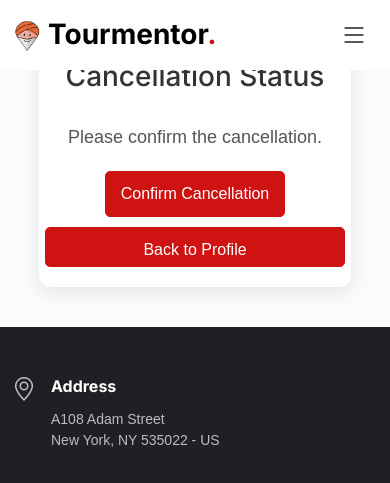
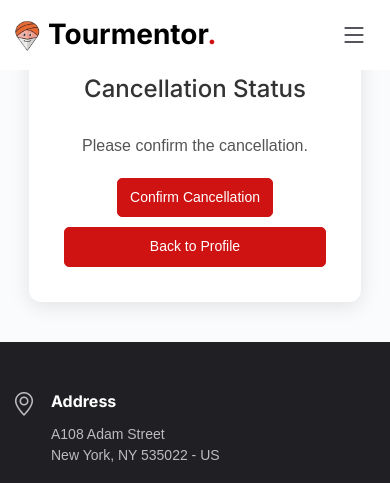
Before and after one commit to kannan2004-cre/tourmentor, a PHP site: page /cancel-booking.php in a window 390 px wide. Shown: the top 483 px of the page. Run offline with PHP 8.4, Linux system fonts and the light colour scheme; the visitor is signed in with stand-in values (Sample User, id 1).

Commit message:
almost final

```diff
--- a/cancel-booking.php
+++ b/cancel-booking.php
@@ -1,6 +1,5 @@
 <?php
 include('header.php');
-session_start();
 
 if (!isset($_SESSION['user_email'])) {
     header("Location: login.php");
@@ -65,13 +64,14 @@ $conn->close();
         }
 
         .cancel-container {
-            width: 80%;
+            width: 90%;
+            max-width: 600px;
             display: flex;
             flex-direction: column;
             justify-content: center;
             align-items: center;
             margin: 40px auto;
-            padding: 20px;
+            padding: 60px;
             background-color: #fff;
             border-radius: 12px;
             box-shadow: 0 4px 20px rgba(0, 0, 0, 0.1);
@@ -90,12 +90,13 @@ $conn->close();
             margin: 10px 0;
         }
 
-        .cancel-container a{
-            width: 300px;
+        .cancel-container a {
+            width: 100%;
+            max-width: 300px;
             height: 40px;
         }
 
-        .cancel-container a , button {
+        .cancel-container a, .cancel-container button {
             background-color: #cf1313;
             border: 1px solid #cf1313;
             color: white;
@@ -105,20 +106,111 @@ $conn->close();
             border-radius: 5px;
             text-decoration: none;
             font-size: 16px;
+            width: 100%;
+            max-width: 300px;
         }
 
-        .cancel-container a:hover , button:hover{
+        .cancel-container a:hover, .cancel-container button:hover {
             transition: 0.3s ease-in-out;
             background-color: #ffa600;
             color: black;
         }
+
+        .popup {
+            display: none;
+            position: fixed;
+            left: 0;
+            top: 0;
+            width: 100%;
+            height: 100%;
+            background-color: rgba(0, 0, 0, 0.5);
+            justify-content: center;
+            align-items: center;
+            padding: 20px;
+            box-sizing: border-box;
+        }
+
+        .popup-content {
+            background-color: #fff;
+            padding: 20px;
+            border-radius: 8px;
+            text-align: center;
+            width: 100%;
+            max-width: 400px;
+        }
+
+        .popup-content input {
+            margin-top: 10px;
+            padding: 8px;
+            width: 100%;
+            border: 1px solid #ccc;
+            border-radius: 4px;
+            box-sizing: border-box;
+        }
+
+        .popup-content button {
+            margin-top: 10px;
+            padding: 10px 15px;
+            background-color: #cf1313;
+            border: none;
+            color: white;
+            border-radius: 5px;
+            font-size: 16px;
+            width: 100%;
+        }
+
+        .popup-content button:hover {
+            background-color: #ffa600;
+            color: black;
+        }
+
+        @media (max-width: 768px) {
+            .cancel-container {
+                width: 85%;
+                padding: 35px;
+            }
+
+            .cancel-container h1 {
+                font-size: 24px;
+            }
+
+            .cancel-container p {
+                font-size: 16px;
+            }
+
+            .cancel-container a, .cancel-container button {
+                font-size: 14px;
+                padding: 8px 12px;
+            }
+
+            .popup-content {
+                padding: 15px;
+            }
+
+            .popup-content button {
+                font-size: 14px;
+                padding: 8px 12px;
+            }
+        }
     </style>
     <script>
         function confirmCancellation() {
-            var userInput = prompt("Please enter the following text to confirm cancellation: <?php echo $random_text; ?>");
-            if (userInput !== null) {
+            document.getElementById('popup').style.display = 'flex';
+        }
+
+        function submitCancellation() {
+            var userInput = document.getElementById('popupInput').value;
+            if (userInput !== '') {
                 document.getElementById('confirmation_text').value = userInput;
                 document.getElementById('cancelForm').submit();
+            }
+        }
+
+        // Close popup when clicking outside of the popup content
+        window.onclick = function(event) {
+            var popup = document.getElementById('popup');
+            if (event.target == popup) {
+                popup.style.display = 'none';
             }
         }
     </script>
@@ -135,6 +227,14 @@ $conn->close();
         <a href="profile.php">Back to Profile</a>
     </div>
 
+    <div id="popup" class="popup">
+        <div class="popup-content">
+            <p>Please enter the following text to confirm cancellation: <?php echo $random_text; ?></p>
+            <input type="text" id="popupInput">
+            <button type="button" onclick="submitCancellation()">Submit</button>
+        </div>
+    </div>
+
     <?php include('footer.php'); ?>
 </body>
 
```
Also changed, not shown: profile.php (+19 -4 lines).
